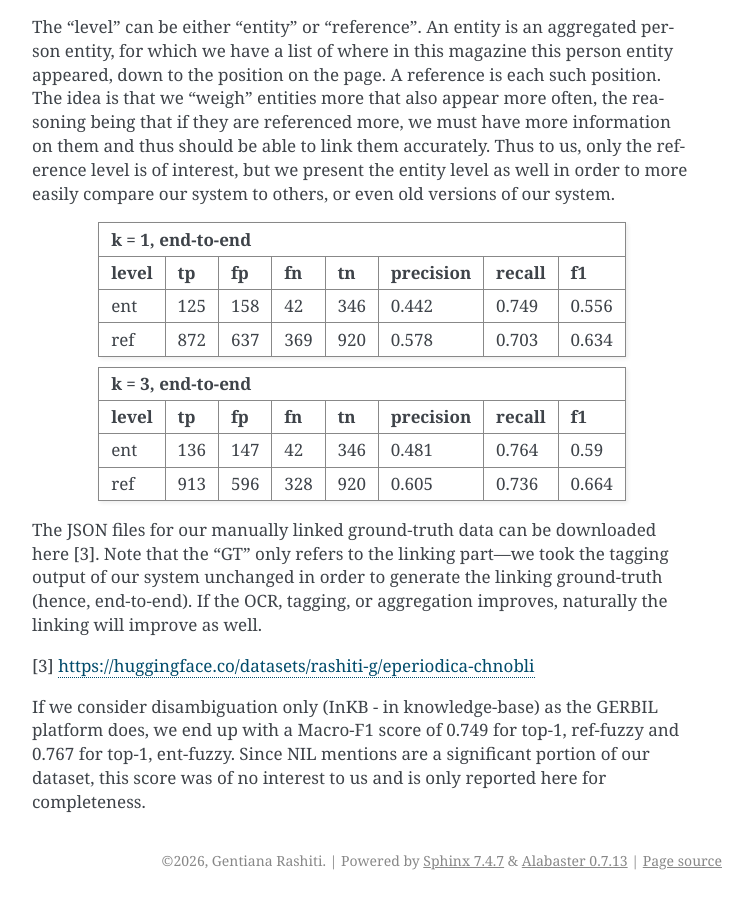
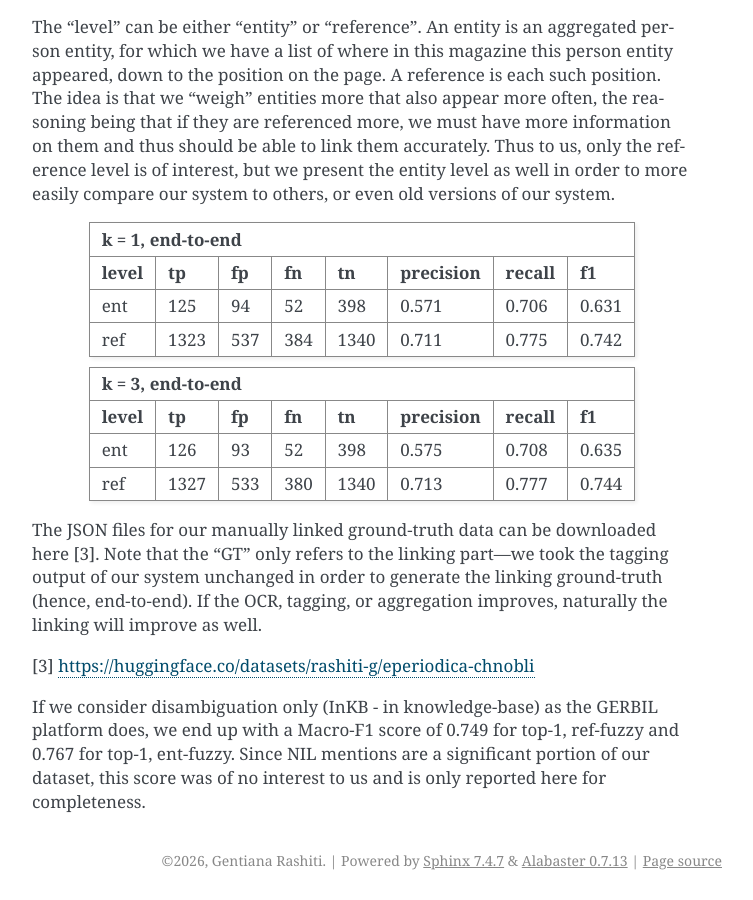
Before and after one commit to eth-library/CHNOBLi, a Sphinx documentation site: the page built from docs/source/ground_truth.rst, in a window 1280 px wide and 900 px high, scrolled down 2375 px. Shown: the whole window, without its empty margins (388-1141 px from the left). Built offline with Sphinx 7.4.7, drawn with Linux system fonts in a browser that asks for light colours.

Commit message:
update GT eval numbers

```diff
--- a/docs/source/ground_truth.rst
+++ b/docs/source/ground_truth.rst
@@ -50,25 +50,25 @@ The linking ground-truth was created based on the ABBYY FineReader OCR output, s
 
 The "level" can be either "entity" or "reference". An entity is an aggregated person entity, for which we have a list of where in this magazine this person entity appeared, down to the position on the page. A reference is each such position. The idea is that we "weigh" entities more that also appear more often, the reasoning being that if they are referenced more, we must have more information on them and thus should be able to link them accurately. Thus to us, only the reference level is of interest, but we present the entity level as well in order to more easily compare our system to others, or even old versions of our system.
 
-+-----------------------------------------------+
-| k = 1, end-to-end                             |
-+-----+-----+---+---+---+---------+-------+-----+
-|level| tp  |fp |fn |tn |precision|recall |f1   |
-+=====+=====+===+===+===+=========+=======+=====+
-|ent  |125  |158|42 |346|0.442    |0.749  |0.556|
-+-----+-----+---+---+---+---------+-------+-----+
-|ref  |872  |637|369|920|0.578    |0.703  |0.634|
-+-----+-----+---+---+---+---------+-------+-----+
++------------------------------------------------+
+| k = 1, end-to-end                              |
++-----+-----+---+---+----+---------+-------+-----+
+|level| tp  |fp |fn |tn  |precision|recall |f1   |
++=====+=====+===+===+====+=========+=======+=====+
+|ent  |125  |94 |52 |398 |0.571    |0.706  |0.631|
++-----+-----+---+---+----+---------+-------+-----+
+|ref  |1323 |537|384|1340|0.711    |0.775  |0.742|
++-----+-----+---+---+----+---------+-------+-----+
 
-+-----------------------------------------------+
-| k = 3, end-to-end                             |
-+-----+-----+---+---+---+---------+-------+-----+
-|level| tp  |fp |fn |tn |precision|recall |f1   |
-+=====+=====+===+===+===+=========+=======+=====+
-|ent  |136  |147|42 |346|0.481    |0.764  |0.59 |
-+-----+-----+---+---+---+---------+-------+-----+
-|ref  |913  |596|328|920|0.605    |0.736  |0.664|
-+-----+-----+---+---+---+---------+-------+-----+
++------------------------------------------------+
+| k = 3, end-to-end                              |
++-----+-----+---+---+----+---------+-------+-----+
+|level| tp  |fp |fn |tn  |precision|recall |f1   |
++=====+=====+===+===+====+=========+=======+=====+
+|ent  |126  |93 |52 |398 |0.575    |0.708  |0.635|
++-----+-----+---+---+----+---------+-------+-----+
+|ref  |1327 |533|380|1340|0.713    |0.777  |0.744|
++-----+-----+---+---+----+---------+-------+-----+
 
 The JSON files for our manually linked ground-truth data can be downloaded here [3]. Note that the "GT" only refers to the linking part—we took the tagging output of our system unchanged in order to generate the linking ground-truth (hence, end-to-end). If the OCR, tagging, or aggregation improves, naturally the linking will improve as well.
 
```
